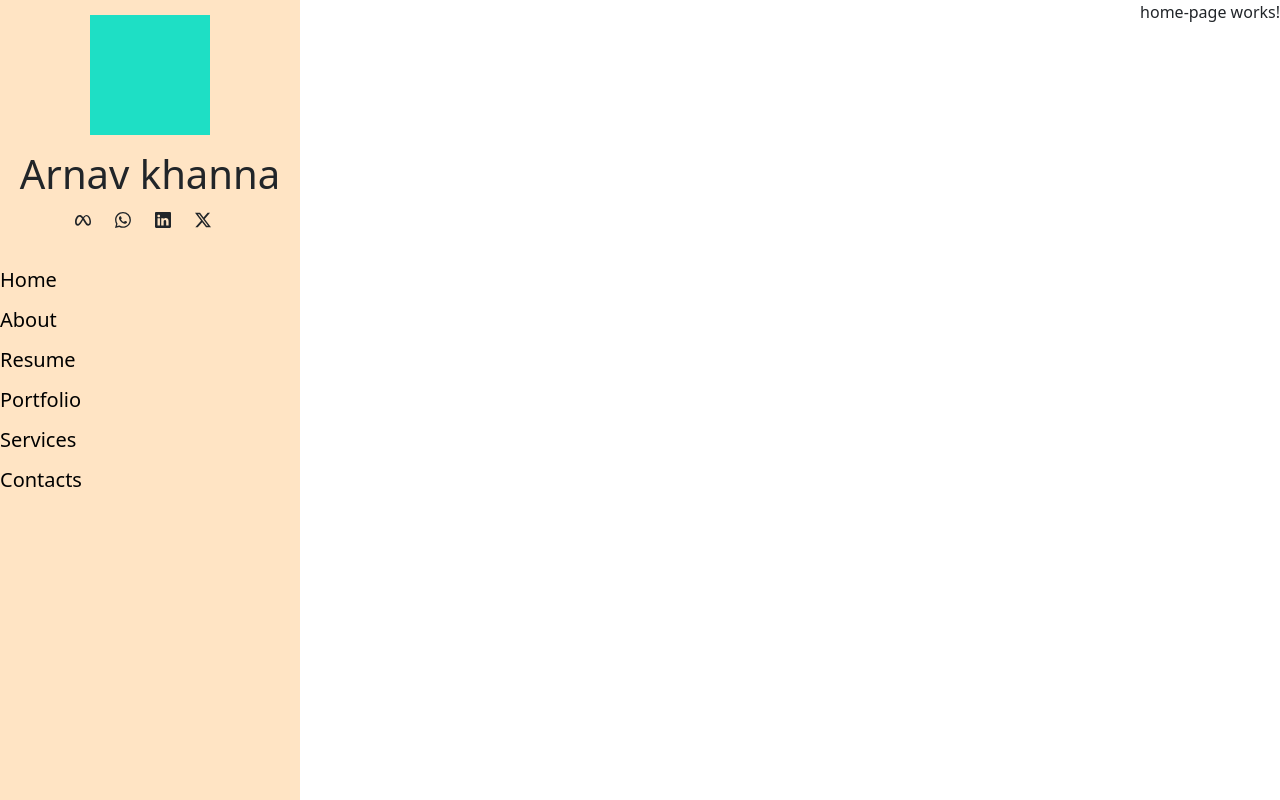
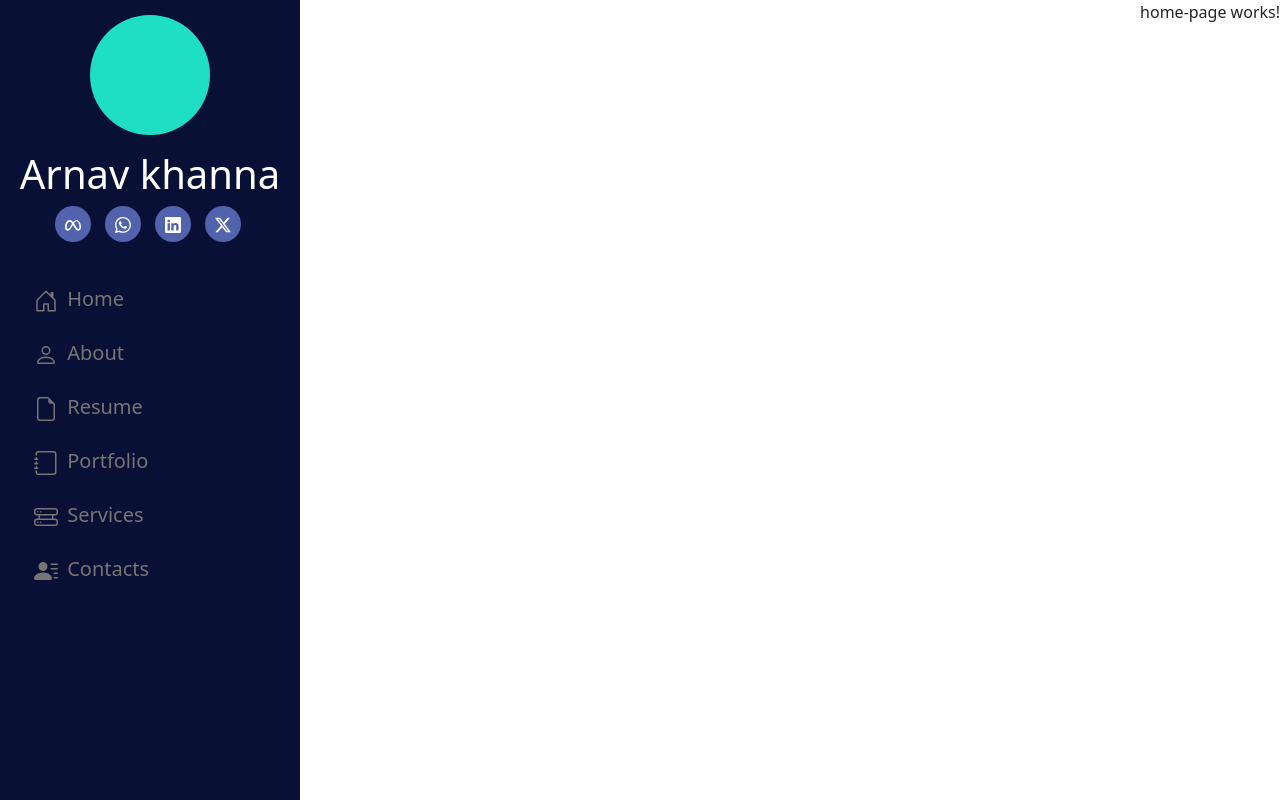
Before and after one commit to arnavktis/portfolio_frontend, an Angular app: page / in a window 1280 px wide. Built offline with nearby package versions, Linux system fonts and the light colour scheme.

Commit message:
header
routing required

```diff
--- a/src/app/header/header.component.html
+++ b/src/app/header/header.component.html
@@ -7,28 +7,42 @@
         <h1 class="profile-name" href="#">Arnav khanna</h1>
         <!--here we will add the icon apis-->
         <div class = social-links>
-          <a class="navbar-brand" href="#"><svg xmlns="http://www.w3.org/2000/svg" width="16" height="16" fill="currentColor" class="bi bi-meta" viewBox="0 0 16 16">
+          <a class="social-brand" href="#"><svg xmlns="http://www.w3.org/2000/svg" width="16" height="16" fill="currentColor" class="bi bi-meta" viewBox="0 0 16 16">
             <path fill-rule="evenodd" d="M8.217 5.243C9.145 3.988 10.171 3 11.483 3 13.96 3 16 6.153 16.001 9.907c0 2.29-.986 3.725-2.757 3.725-1.543 0-2.395-.866-3.924-3.424l-.667-1.123-.118-.197a55 55 0 0 0-.53-.877l-1.178 2.08c-1.673 2.925-2.615 3.541-3.923 3.541C1.086 13.632 0 12.217 0 9.973 0 6.388 1.995 3 4.598 3q.477-.001.924.122c.31.086.611.22.913.407.577.359 1.154.915 1.782 1.714m1.516 2.224q-.378-.614-.727-1.133L9 6.326c.845-1.305 1.543-1.954 2.372-1.954 1.723 0 3.102 2.537 3.102 5.653 0 1.188-.39 1.877-1.195 1.877-.773 0-1.142-.51-2.61-2.87zM4.846 4.756c.725.1 1.385.634 2.34 2.001A212 212 0 0 0 5.551 9.3c-1.357 2.126-1.826 2.603-2.581 2.603-.777 0-1.24-.682-1.24-1.9 0-2.602 1.298-5.264 2.846-5.264q.136 0 .27.018Z"/>
           </svg></a>
-          <a class="navbar-brand" href="#"><svg xmlns="http://www.w3.org/2000/svg" width="16" height="16" fill="currentColor" class="bi bi-whatsapp" viewBox="0 0 16 16">
+          <a class="social-brand" href="#"><svg xmlns="http://www.w3.org/2000/svg" width="16" height="16" fill="currentColor" class="bi bi-whatsapp" viewBox="0 0 16 16">
             <path d="M13.601 2.326A7.85 7.85 0 0 0 7.994 0C3.627 0 .068 3.558.064 7.926c0 1.399.366 2.76 1.057 3.965L0 16l4.204-1.102a7.9 7.9 0 0 0 3.79.965h.004c4.368 0 7.926-3.558 7.93-7.93A7.9 7.9 0 0 0 13.6 2.326zM7.994 14.521a6.6 6.6 0 0 1-3.356-.92l-.24-.144-2.494.654.666-2.433-.156-.251a6.56 6.56 0 0 1-1.007-3.505c0-3.626 2.957-6.584 6.591-6.584a6.56 6.56 0 0 1 4.66 1.931 6.56 6.56 0 0 1 1.928 4.66c-.004 3.639-2.961 6.592-6.592 6.592m3.615-4.934c-.197-.099-1.17-.578-1.353-.646-.182-.065-.315-.099-.445.099-.133.197-.513.646-.627.775-.114.133-.232.148-.43.05-.197-.1-.836-.308-1.592-.985-.59-.525-.985-1.175-1.103-1.372-.114-.198-.011-.304.088-.403.087-.088.197-.232.296-.346.1-.114.133-.198.198-.33.065-.134.034-.248-.015-.347-.05-.099-.445-1.076-.612-1.47-.16-.389-.323-.335-.445-.34-.114-.007-.247-.007-.38-.007a.73.73 0 0 0-.529.247c-.182.198-.691.677-.691 1.654s.71 1.916.81 2.049c.098.133 1.394 2.132 3.383 2.992.47.205.84.326 1.129.418.475.152.904.129 1.246.08.38-.058 1.171-.48 1.338-.943.164-.464.164-.86.114-.943-.049-.084-.182-.133-.38-.232"/>
           </svg></a>
-          <a class="navbar-brand" href="#"><svg xmlns="http://www.w3.org/2000/svg" width="16" height="16" fill="currentColor" class="bi bi-linkedin" viewBox="0 0 16 16">
+          <a class="social-brand" href="#"><svg xmlns="http://www.w3.org/2000/svg" width="16" height="16" fill="currentColor" class="bi bi-linkedin" viewBox="0 0 16 16">
             <path d="M0 1.146C0 .513.526 0 1.175 0h13.65C15.474 0 16 .513 16 1.146v13.708c0 .633-.526 1.146-1.175 1.146H1.175C.526 16 0 15.487 0 14.854zm4.943 12.248V6.169H2.542v7.225zm-1.2-8.212c.837 0 1.358-.554 1.358-1.248-.015-.709-.52-1.248-1.342-1.248S2.4 3.226 2.4 3.934c0 .694.521 1.248 1.327 1.248zm4.908 8.212V9.359c0-.216.016-.432.08-.586.173-.431.568-.878 1.232-.878.869 0 1.216.662 1.216 1.634v3.865h2.401V9.25c0-2.22-1.184-3.252-2.764-3.252-1.274 0-1.845.7-2.165 1.193v.025h-.016l.016-.025V6.169h-2.4c.03.678 0 7.225 0 7.225z"/>
           </svg></a>
-          <a class="navbar-brand" href="#"><svg xmlns="http://www.w3.org/2000/svg" width="16" height="16" fill="currentColor" class="bi bi-twitter-x" viewBox="0 0 16 16">
+          <a class="social-brand" href="#"><svg xmlns="http://www.w3.org/2000/svg" width="16" height="16" fill="currentColor" class="bi bi-twitter-x" viewBox="0 0 16 16">
             <path d="M12.6.75h2.454l-5.36 6.142L16 15.25h-4.937l-3.867-5.07-4.425 5.07H.316l5.733-6.57L0 .75h5.063l3.495 4.633L12.601.75Zm-.86 13.028h1.36L4.323 2.145H2.865z"/>
           </svg></a>
         </div>
       </div>
 
       <nav class = "navbar">
-        <a class="navbar-brand" href="#" routerLink="/home" routerLinkActive="active">Home</a>
-        <a class="navbar-brand" href="#">About</a>
-        <a class="navbar-brand" href="#">Resume</a>
-        <a class="navbar-brand" href="#">Portfolio</a>
-        <a class="navbar-brand" href="#">Services</a>
-        <a class="navbar-brand" href="#">Contacts</a>
+        <a class="navbar-brand" href="#" routerLink="/home" routerLinkActive="active"><svg xmlns="http://www.w3.org/2000/svg" width="32" height="24" fill="currentColor" class="bi bi-house-door" viewBox="0 0 16 16">
+          <path d="M8.354 1.146a.5.5 0 0 0-.708 0l-6 6A.5.5 0 0 0 1.5 7.5v7a.5.5 0 0 0 .5.5h4.5a.5.5 0 0 0 .5-.5v-4h2v4a.5.5 0 0 0 .5.5H14a.5.5 0 0 0 .5-.5v-7a.5.5 0 0 0-.146-.354L13 5.793V2.5a.5.5 0 0 0-.5-.5h-1a.5.5 0 0 0-.5.5v1.293zM2.5 14V7.707l5.5-5.5 5.5 5.5V14H10v-4a.5.5 0 0 0-.5-.5h-3a.5.5 0 0 0-.5.5v4z"/>
+        </svg><span> Home</span></a>
+        <a class="navbar-brand" href="#"><svg xmlns="http://www.w3.org/2000/svg" width="32" height="24" fill="currentColor" class="bi bi-person" viewBox="0 0 16 16">
+          <path d="M8 8a3 3 0 1 0 0-6 3 3 0 0 0 0 6m2-3a2 2 0 1 1-4 0 2 2 0 0 1 4 0m4 8c0 1-1 1-1 1H3s-1 0-1-1 1-4 6-4 6 3 6 4m-1-.004c-.001-.246-.154-.986-.832-1.664C11.516 10.68 10.289 10 8 10s-3.516.68-4.168 1.332c-.678.678-.83 1.418-.832 1.664z"/>
+        </svg><span> About</span></a>
+        <a class="navbar-brand" href="#"><svg xmlns="http://www.w3.org/2000/svg" width="32" height="24" fill="currentColor" class="bi bi-file-earmark" viewBox="0 0 16 16">
+          <path d="M14 4.5V14a2 2 0 0 1-2 2H4a2 2 0 0 1-2-2V2a2 2 0 0 1 2-2h5.5zm-3 0A1.5 1.5 0 0 1 9.5 3V1H4a1 1 0 0 0-1 1v12a1 1 0 0 0 1 1h8a1 1 0 0 0 1-1V4.5z"/>
+        </svg><span> Resume</span></a>
+        <a class="navbar-brand" href="#"><svg xmlns="http://www.w3.org/2000/svg" width="32" height="24" fill="currentColor" class="bi bi-journal" viewBox="0 0 16 16">
+          <path d="M3 0h10a2 2 0 0 1 2 2v12a2 2 0 0 1-2 2H3a2 2 0 0 1-2-2v-1h1v1a1 1 0 0 0 1 1h10a1 1 0 0 0 1-1V2a1 1 0 0 0-1-1H3a1 1 0 0 0-1 1v1H1V2a2 2 0 0 1 2-2"/>
+          <path d="M1 5v-.5a.5.5 0 0 1 1 0V5h.5a.5.5 0 0 1 0 1h-2a.5.5 0 0 1 0-1zm0 3v-.5a.5.5 0 0 1 1 0V8h.5a.5.5 0 0 1 0 1h-2a.5.5 0 0 1 0-1zm0 3v-.5a.5.5 0 0 1 1 0v.5h.5a.5.5 0 0 1 0 1h-2a.5.5 0 0 1 0-1z"/>
+        </svg><span> Portfolio</span></a>
+        <a class="navbar-brand" href="#"><svg xmlns="http://www.w3.org/2000/svg" width="32" height="24" fill="currentColor" class="bi bi-hdd-rack" viewBox="0 0 16 16">
+          <path d="M4.5 5a.5.5 0 1 0 0-1 .5.5 0 0 0 0 1M3 4.5a.5.5 0 1 1-1 0 .5.5 0 0 1 1 0m2 7a.5.5 0 1 1-1 0 .5.5 0 0 1 1 0m-2.5.5a.5.5 0 1 0 0-1 .5.5 0 0 0 0 1"/>
+          <path d="M2 2a2 2 0 0 0-2 2v1a2 2 0 0 0 2 2h1v2H2a2 2 0 0 0-2 2v1a2 2 0 0 0 2 2h12a2 2 0 0 0 2-2v-1a2 2 0 0 0-2-2h-1V7h1a2 2 0 0 0 2-2V4a2 2 0 0 0-2-2zm13 2v1a1 1 0 0 1-1 1H2a1 1 0 0 1-1-1V4a1 1 0 0 1 1-1h12a1 1 0 0 1 1 1m0 7v1a1 1 0 0 1-1 1H2a1 1 0 0 1-1-1v-1a1 1 0 0 1 1-1h12a1 1 0 0 1 1 1m-3-4v2H4V7z"/>
+        </svg><span> Services</span></a>
+        <a class="navbar-brand" href="#"><svg xmlns="http://www.w3.org/2000/svg" width="32" height="24" fill="currentColor" class="bi bi-person-lines-fill" viewBox="0 0 16 16">
+          <path d="M6 8a3 3 0 1 0 0-6 3 3 0 0 0 0 6m-5 6s-1 0-1-1 1-4 6-4 6 3 6 4-1 1-1 1zM11 3.5a.5.5 0 0 1 .5-.5h4a.5.5 0 0 1 0 1h-4a.5.5 0 0 1-.5-.5m.5 2.5a.5.5 0 0 0 0 1h4a.5.5 0 0 0 0-1zm2 3a.5.5 0 0 0 0 1h2a.5.5 0 0 0 0-1zm0 3a.5.5 0 0 0 0 1h2a.5.5 0 0 0 0-1z"/>
+        </svg><span> Contact</span>s</a>
       </nav>
 
     </div>
--- a/src/app/header/header.component.scss
+++ b/src/app/header/header.component.scss
@@ -4,17 +4,26 @@
     top:0;
     left:0;
     bottom:0;
-    background-color:bisque;
+    background-color:rgb(9, 16, 53);
+    color: #fff;
 
 }
 .profile-image{
     background:rgb(30, 223, 197);
+    border-radius: 50%;
     width: 120px;
     height: 120px;
     margin: 15px auto;
+    transition: 0.7s;
 }
 .profile-name{
     text-align: center;
+}
+.profile-image:hover{
+    color: rgb(34, 202, 217);
+    background: rgb(55, 80, 201);
+    border-radius: 10%;
+    transition: 0.7s;
 }
 .social-links{
     display:grid;
@@ -22,6 +31,28 @@
     width: 50%;
     margin: 0 auto;
     grid-gap: 10px;
+    justify-content: center;
+}
+.social-brand{
+    font-size: 18px;
+    display: inline-block;
+    background: #5263ad;
+    color: #fff;
+    line-height: 1;
+    padding: 8px 0;
+    margin-right: 4px;
+    border-radius: 50%;
+    text-align: center;
+    width: 36px;
+    height: 36px;
+    transition: 0.4s;
+
+}
+.social-brand:hover{
+    color: rgb(34, 202, 217);
+    background: rgb(9, 16, 53);
+    border-radius: 10%;
+
 }
 .navbar{
     display: flex ;
@@ -29,7 +60,14 @@
     padding: 30px 0 0 0;
     align-content: space-between;
     align-items: stretch;
+    color: #fff;
 }
-.navbar-brand:hover{
-    color: red;
+.navbar :hover{
+    color: rgb(34, 202, 217);
 }
+.navbar-brand{
+    margin-left: 15px;
+    padding: 12px 15px;
+    transition: 0.4s;
+    color: #777474;
+}
```
